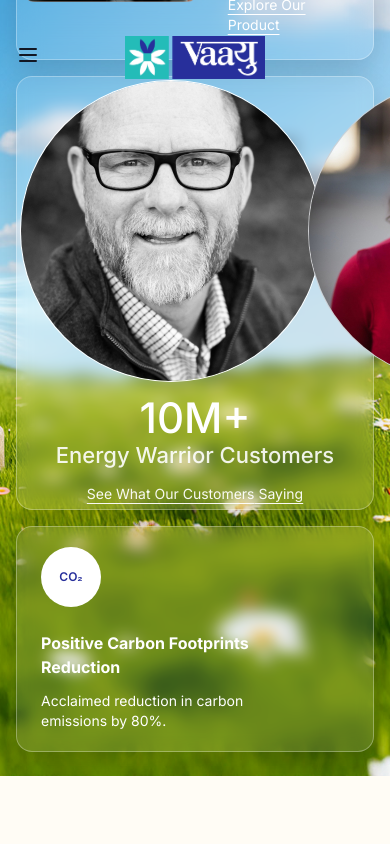
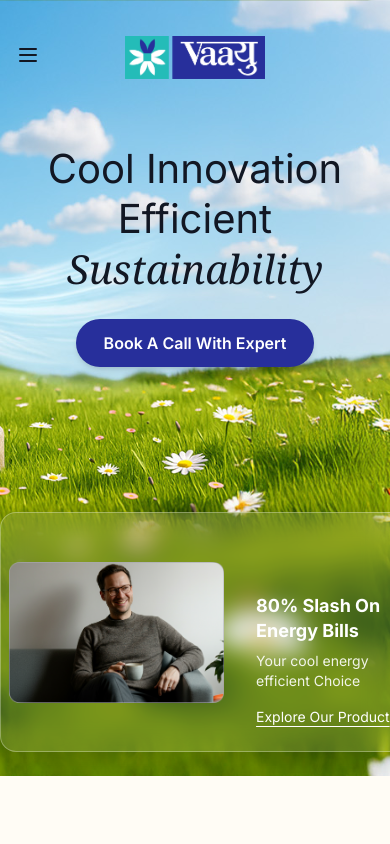
Before and after one commit to sandeep-raghunath/vaayu_india_web, a Next.js app: page / in a window 390 px wide. Shown: the top 844 px of the page. Built offline with nearby package versions, Linux system fonts and the light colour scheme.

Commit message:
hero revert

```diff
--- a/src/components/home/Hero.js
+++ b/src/components/home/Hero.js
@@ -21,12 +21,12 @@ export default function Hero() {
     <section className="relative min-h-[92vh] overflow-hidden md:min-h-screen">
       {/* Background */}
       <div
-        className="absolute inset-0 -z-10 h-full w-full bg-cover bg-center bg-no-repeat"
+        className="absolute inset-0 -z-10 bg-cover bg-center"
         style={{ backgroundImage: "url(/images/hero/background.png)" }}
       />
       {/* Carbon Watch (right) */}
       <motion.div
-        className="absolute top-[40%] right-20 hidden -translate-y-1/2 md:right-10 md:block md:h-48 md:w-48"
+        className="absolute top-[40%] right-20 hidden -translate-y-1/2 md:block"
         initial="hidden"
         whileInView="visible"
         viewport={{ once: true, amount: 0.3 }}
@@ -38,27 +38,27 @@ export default function Hero() {
           alt="Reduce Carbon Emission by 80%"
           width={240}
           height={240}
-          className="h-auto w-full object-contain"
+          className="object-contain"
           priority
         />
       </motion.div>
       {/* Headline + CTA (center) */}
       <motion.div
-        className="relative mx-auto max-w-[1100px] px-4 pt-32 text-center sm:px-6 sm:pt-36 md:px-8 md:pt-48 lg:pt-56"
+        className="relative mx-auto max-w-[1100px] px-4 pt-36 text-center md:pt-48 lg:pt-56"
         initial="hidden"
         whileInView="visible"
         viewport={{ once: true, amount: 0.3 }}
         transition={{ duration: 1 }}
         variants={animationVariants}
       >
-        <h1 className="font-500 text-[28px] leading-tight text-black sm:text-[36px] md:text-[48px] lg:text-[58px]">
+        <h1 className="font-500 text-[40px] leading-tight text-black sm:text-[52px] lg:text-[58px]">
           Cool Innovation
           <br />
           Efficient <span className="font-serif italic">Sustainability</span>
         </h1>
 
         <motion.button
-          className="bg-primary mt-6 inline-flex items-center justify-center rounded-full px-4 py-2 font-semibold text-white shadow-md hover:shadow-lg sm:px-7 sm:py-3"
+          className="bg-primary mt-6 inline-flex items-center justify-center rounded-full px-7 py-3 font-semibold text-white shadow-md hover:shadow-lg"
           initial="hidden"
           whileInView="visible"
           viewport={{ once: true, amount: 0.3 }}
@@ -74,7 +74,7 @@ export default function Hero() {
 
       {/* Bottom Cards (frosted) */}
       <motion.div
-        className="absolute bottom-6 flex flex-col justify-center gap-4 px-4 sm:flex-row sm:px-6 md:px-8"
+        className="absolute bottom-6 flex h-[240px] gap-4 justify-self-center"
         initial="hidden"
         whileInView="visible"
         viewport={{ once: true, amount: 0.3 }}
@@ -82,15 +82,15 @@ export default function Hero() {
         variants={animationVariants}
       >
         {/* Card 1 */}
-        <div className="flex w-full items-center rounded-2xl border border-white/30 bg-white/10 shadow-[0_10px_30px_rgba(0,0,0,0.15)] backdrop-blur-md sm:w-[300px] md:w-[400px] lg:w-[610px]">
+        <div className="flex w-[610px] items-center rounded-2xl border border-white/30 bg-white/10 shadow-[0_10px_30px_rgba(0,0,0,0.15)] backdrop-blur-md">
           {/* Left Image */}
-          <div className="w-full self-center sm:w-auto">
+          <div className="self-center">
             <Image
               src="/images/hero/person1.png"
               alt="Customer enjoying cool air"
               width={320}
               height={200}
-              className="h-auto w-full object-scale-down p-2 sm:w-auto"
+              className="object-scale-down p-2"
             />
           </div>
           {/* Right Content */}
@@ -107,35 +107,35 @@ export default function Hero() {
         </div>
 
         {/* Card 2 */}
-        <div className="flex w-full flex-col justify-center rounded-2xl border border-white/30 bg-white/10 px-1 py-1 shadow-[0_10px_30px_rgba(0,0,0,0.15)] backdrop-blur-sm sm:w-[300px] md:w-[400px] lg:w-[610px]">
+        <div className="flex flex-col justify-center rounded-2xl border border-white/30 bg-white/10 px-1 py-1 shadow-[0_10px_30px_rgba(0,0,0,0.15)] backdrop-blur-sm">
           <div className="mb-4 flex -space-x-3 self-center">
             <Image
               src="/images/hero/person2.png"
               alt="avatar"
               width={60}
               height={60}
-              className="h-auto w-full rounded-full object-cover ring-1 ring-white sm:w-auto"
+              className="rounded-full object-cover ring-1 ring-white"
             />
             <Image
               src="/images/hero/person3.png"
               alt="avatar"
               width={60}
               height={60}
-              className="h-auto w-full rounded-full object-cover ring-1 ring-gray-200 sm:w-auto"
+              className="rounded-full object-cover ring-1 ring-gray-200"
             />
             <Image
               src="/images/hero/person4.png"
               alt="avatar"
               width={60}
               height={60}
-              className="h-auto w-full rounded-full object-cover ring-1 ring-gray-200 sm:w-auto"
+              className="rounded-full object-cover ring-1 ring-gray-200"
             />
             <Image
               src="/images/hero/person5.png"
               alt="avatar"
               width={60}
               height={60}
-              className="h-auto w-full rounded-full object-cover ring-1 ring-gray-200 sm:w-auto"
+              className="rounded-full object-cover ring-1 ring-gray-200"
             />
           </div>
           <div className="text-center">
@@ -152,7 +152,7 @@ export default function Hero() {
         </div>
 
         {/* Card 3 */}
-        <div className="flex w-full flex-col justify-center rounded-2xl border border-white/30 bg-white/10 px-6 py-5 shadow-[0_10px_30px_rgba(0,0,0,0.15)] backdrop-blur-sm sm:w-[300px] md:w-[400px] lg:w-[610px]">
+        <div className="flex flex-col justify-center rounded-2xl border border-white/30 bg-white/10 px-6 py-5 shadow-[0_10px_30px_rgba(0,0,0,0.15)] backdrop-blur-sm">
           <div className="text-primary mb-6 grid h-15 w-15 place-items-center rounded-full bg-white text-[12px] font-semibold">
             CO₂
           </div>
```
